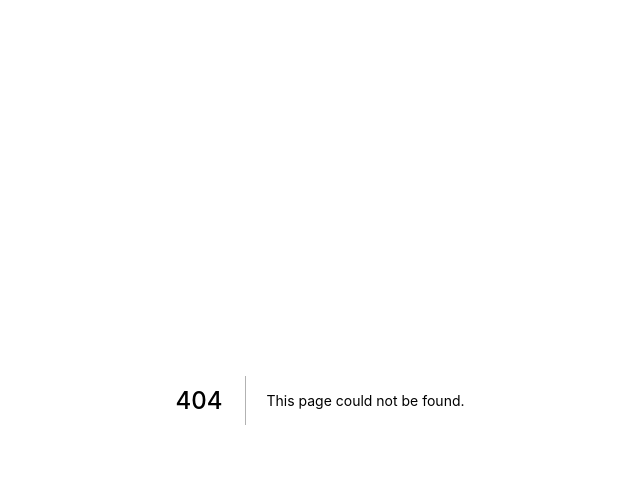
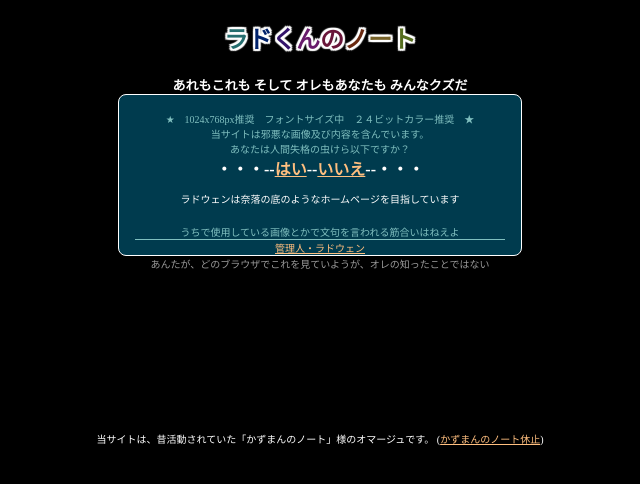
Before and after one commit to raduwen/raduwen.github.io, a Next.js app: page /index2 in a window 1280 px wide. Before the commit this address had no page. Shown: the top 484 px of the page, without its empty margins (320-960 px from the left). Built offline with nearby package versions, Linux system fonts and the light colour scheme.

Commit message:
index2 page

```diff
--- /dev/null
+++ b/pages/index2.jsx
@@ -0,0 +1,57 @@
+import Head from 'next/head'
+
+export default function Index2() {
+  return (
+    <>
+      <Head>
+        <meta charset="utf-8" />
+        <title>raduwen</title>
+          <link rel="stylesheet" href="index2.css" />
+       </Head>
+       <div class="center">
+         <section>
+           <h1 class="white-edge">
+             <span style={{color: "#256E6F"}}>ラ</span>
+             <span style={{color: "#00226B"}}>ド</span>
+             <span style={{color: "#34146B"}}>く</span>
+             <span style={{color: "#681B6C"}}>ん</span>
+             <span style={{color: "#691639"}}>の</span>
+             <span style={{color: "#6A2910"}}>ノ</span>
+             <span style={{color: "#776228"}}>ー</span>
+             <span style={{color: "#556D1E"}}>ト</span>
+           </h1>
+           <h2>あれもこれも そして オレもあなたも みんなクズだ</h2>
+
+           <div class="blue box">
+             <p>★　1024x768px推奨　フォントサイズ中　２４ビットカラー推奨　★ </p>
+               <p>当サイトは邪悪な画像及び内容を含んでいます。</p>
+             <p>あなたは人間失格の虫けら以下ですか？</p>
+             <p class="white">
+               <b class="medium">・・・--<a href="./home/">はい</a>--<a href="javascript:history.back()">いいえ</a>--・・・</b><br/>
+                 <br/>
+               ラドウェンは奈落の底のようなホームページを目指しています
+             </p>
+             <br />
+             <p>うちで使用している画像とかで文句を言われる筋合いはねえよ</p>
+             <hr/>
+
+             <p>
+               <a href="https://github.com/raduwen">管理人・ラドウェン</a>
+             </p>
+           </div>
+         </section>
+
+         <section>
+           <p class="gray">あんたが、どのブラウザでこれを見ていようが、オレの知ったことではない</p>
+         </section>
+
+         <section class="mt-10">
+           <p>
+             当サイトは、昔活動されていた「かずまんのノート」様のオマージュです。
+             (<a href="https://mixi.jp/view_bbs.pl?comm_id=483822&id=35513568">かずまんのノート休止</a>)
+           </p>
+         </section>
+        </div>
+      </>
+    )
+}
--- /dev/null
+++ b/public/index2.css
@@ -0,0 +1,65 @@
+body {
+  color: white;
+  background: black;
+}
+
+a { color: #ffbf7f; }
+a:visited { color: #ffbf7f; }
+a:hover, a:active { color: #ffbf7f; }
+
+h2 {
+  margin: 0;
+  padding: 0;
+  font-size: small;
+}
+
+p {
+  margin: 0;
+  padding: 0;
+  text-align: center;
+  font-size: x-small;
+}
+
+hr {
+  margin: 0;
+  padding: 0;
+  border: #7fbfbf solid 0px;
+  border-top-width: 1px;
+}
+
+.white { color: white; }
+.blue { color: #7fbfbf; }
+.gray { color: #999999; }
+
+.center {
+  text-align: center;
+}
+
+.medium { font-size: medium; }
+
+.box {
+  display: inline-block;
+  width: 370px;
+  background-color: #003b4e;
+
+  border: white solid 1px;
+  border-radius: 8px;
+  padding: 16px;
+  padding-bottom: 0;
+}
+
+.mt-10 {
+  margin-top: 10rem;
+}
+
+.white-edge {
+  text-shadow:
+  2px  2px 1px white,
+  -2px  2px 1px white,
+  2px -2px 1px white,
+  -2px -2px 1px white,
+  2px  0px 1px white,
+  0px  2px 1px white,
+  -2px  0px 1px white,
+  0px -2px 1px white;
+}
--- a/public/index2.html
+++ /dev/null
@@ -1,127 +0,0 @@
-<!DOCTYPE html>
-<html lang="ja">
-  <head>
-    <meta charset="utf-8">
-    <title>raduwen</title>
-    <style>
-      body {
-        color: white;
-        background: black;
-      }
-
-      a { color: #ffbf7f; }
-      a:visited { color: #ffbf7f; }
-      a:hover, a:active { color: #ffbf7f; }
-
-      h2 {
-        margin: 0;
-        padding: 0;
-        font-size: small;
-      }
-
-      p {
-        margin: 0;
-        padding: 0;
-        text-align: center;
-        font-size: x-small;
-      }
-
-      hr {
-        margin: 0;
-        padding: 0;
-        border: #7fbfbf solid 0px;
-        border-top-width: 1px;
-      }
-
-      .white { color: white; }
-      .blue { color: #7fbfbf; }
-      .gray { color: #999999; }
-
-      .center {
-        text-align: center;
-      }
-
-      .medium { font-size: medium; }
-
-      .box {
-        display: inline-block;
-        width: 370px;
-        background-color: #003b4e;
-
-        border: white solid 1px;
-        border-radius: 8px;
-        padding: 16px;
-        padding-bottom: 0;
-      }
-
-      .mt-10 {
-        margin-top: 10rem;
-      }
-
-      .white-edge {
-        text-shadow:
-          2px  2px 1px white,
-         -2px  2px 1px white,
-          2px -2px 1px white,
-         -2px -2px 1px white,
-          2px  0px 1px white,
-          0px  2px 1px white,
-         -2px  0px 1px white,
-          0px -2px 1px white;
-      }
-    </style>
-  </head>
-  <body class="center">
-    <section>
-      <h1 class="white-edge">
-        <span style="color: #256E6F">ラ</span>
-        <span style="color: #00226B">ド</span>
-        <span style="color: #34146B">く</span>
-        <span style="color: #681B6C">ん</span>
-        <span style="color: #691639">の</span>
-        <span style="color: #6A2910">ノ</span>
-        <span style="color: #776228">ー</span>
-        <span style="color: #556D1E">ト</span>
-      </h1>
-      <h2>あれもこれも そして オレもあなたも みんなクズだ</h2>
-
-      <div class="blue box">
-        <p>
-          ★　1024x768px推奨　フォントサイズ中　２４ビットカラー推奨　★
-        </p>
-        <p>
-          当サイトは邪悪な画像及び内容を含んでいます。
-        <p>
-        <p>
-          あなたは人間失格の虫けら以下ですか？
-        </p>
-        <p class="white">
-          <b class="medium">・・・--<a href="./home/">はい</a>--<a href="javascript:history.back()">いいえ</a>--・・・</b><br>
-          <br>
-          ラドウェンは奈落の底のようなホームページを目指しています
-        </p>
-        <br>
-        <p>うちで使用している画像とかで文句を言われる筋合いはねえよ<p>
-
-        <hr>
-
-        <p>
-          <a href="https://github.com/raduwen">管理人・ラドウェン</a>
-        </p>
-      </div>
-    </section>
-
-    <section>
-      <p class="gray">あんたが、どのブラウザでこれを見ていようが、オレの知ったことではない<p>
-    </section>
-
-    <section class="mt-10">
-      <p>
-        当サイトは、昔活動されていた「かずまんのノート」様のオマージュです。
-        (<a href="https://mixi.jp/view_bbs.pl?comm_id=483822&id=35513568">かずまんのノート休止</a>)
-      </p>
-    </section>
-
-    <div id="root"></div>
-  </body>
-</html>
```
